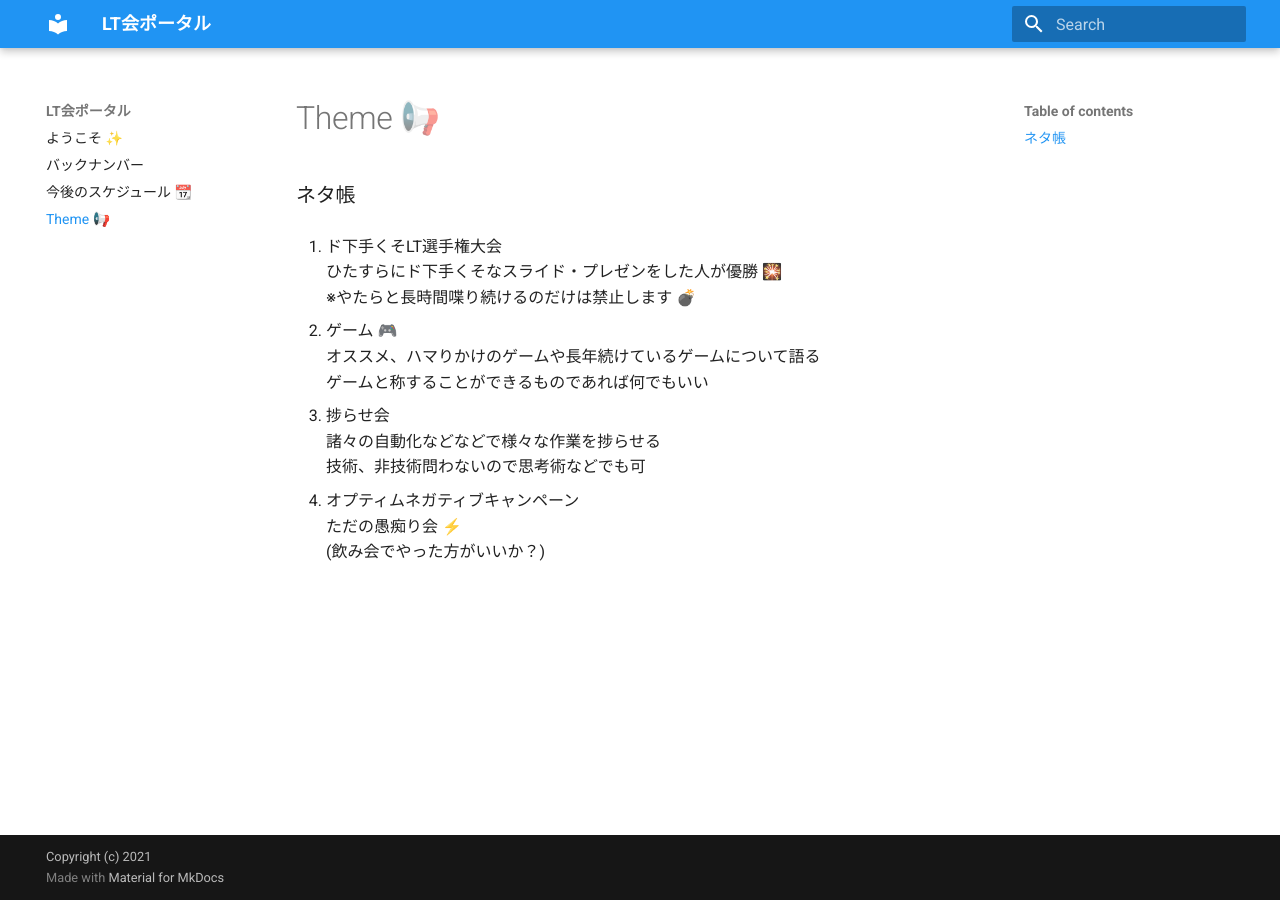
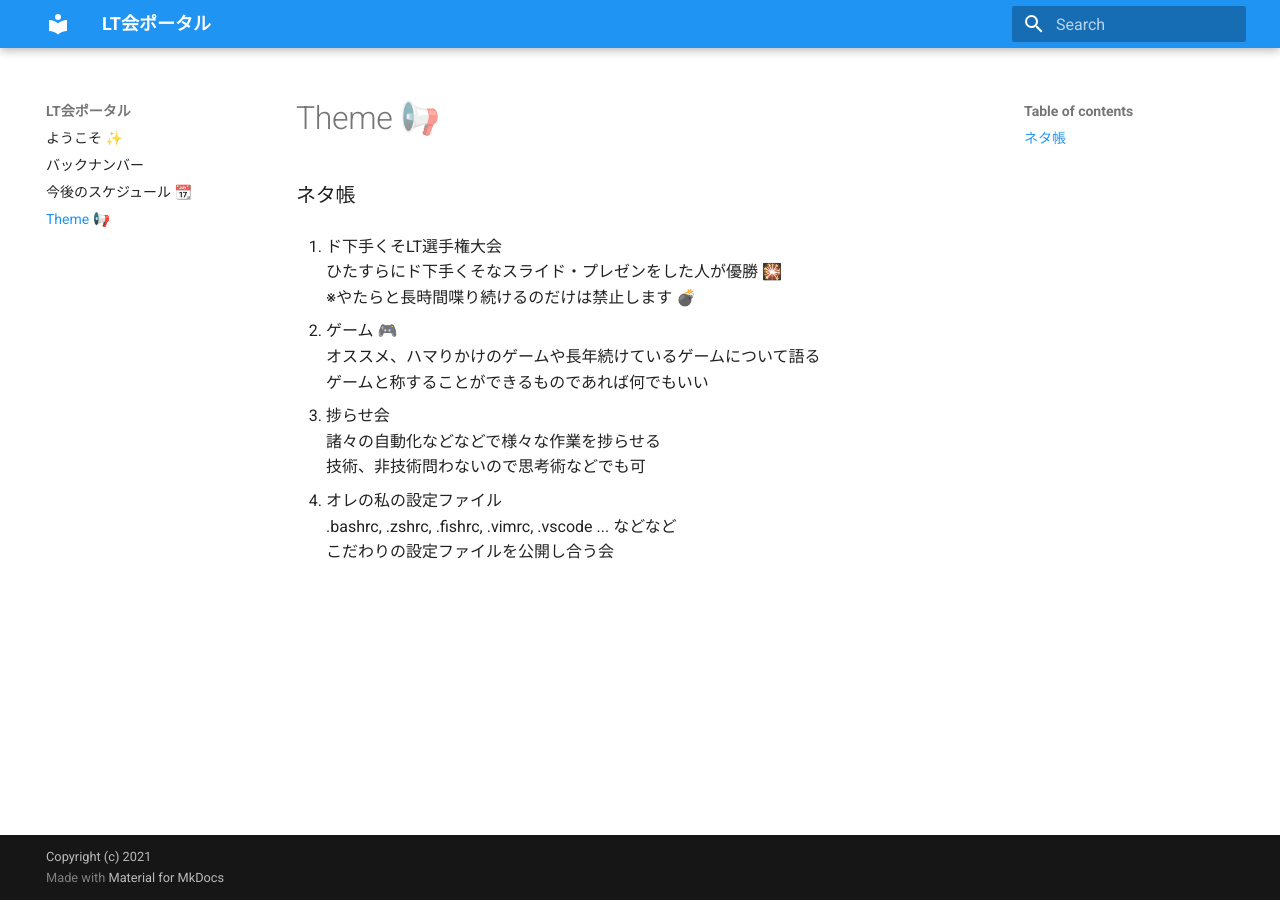
Before and after one commit to yama1601/LT_Portal, an MkDocs documentation site: the page built from docs/theme.md, in a window 1280 px wide. Built offline with MkDocs 1.6.1 and Material for MkDocs 9.7.7, drawn with Linux system fonts in a browser that asks for light colours.

Commit message:
Edit theme

```diff
--- a/docs/theme.md
+++ b/docs/theme.md
@@ -14,6 +14,6 @@
 諸々の自動化などなどで様々な作業を捗らせる
 技術、非技術問わないので思考術などでも可
 
-1. オプティムネガティブキャンペーン
-ただの愚痴り会 ⚡
-(飲み会でやった方がいいか？)
+1. オレの私の設定ファイル
+.bashrc, .zshrc, .fishrc, .vimrc, .vscode ... などなど
+こだわりの設定ファイルを公開し合う会
```
